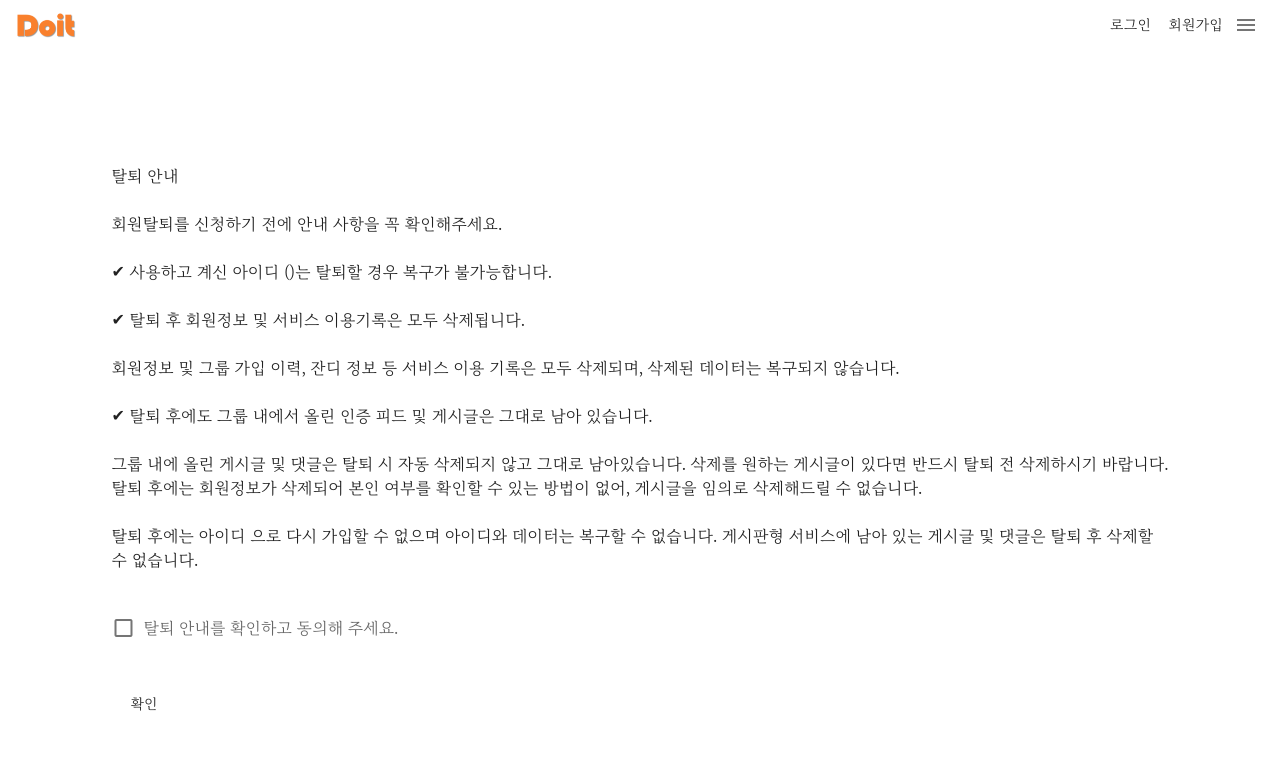
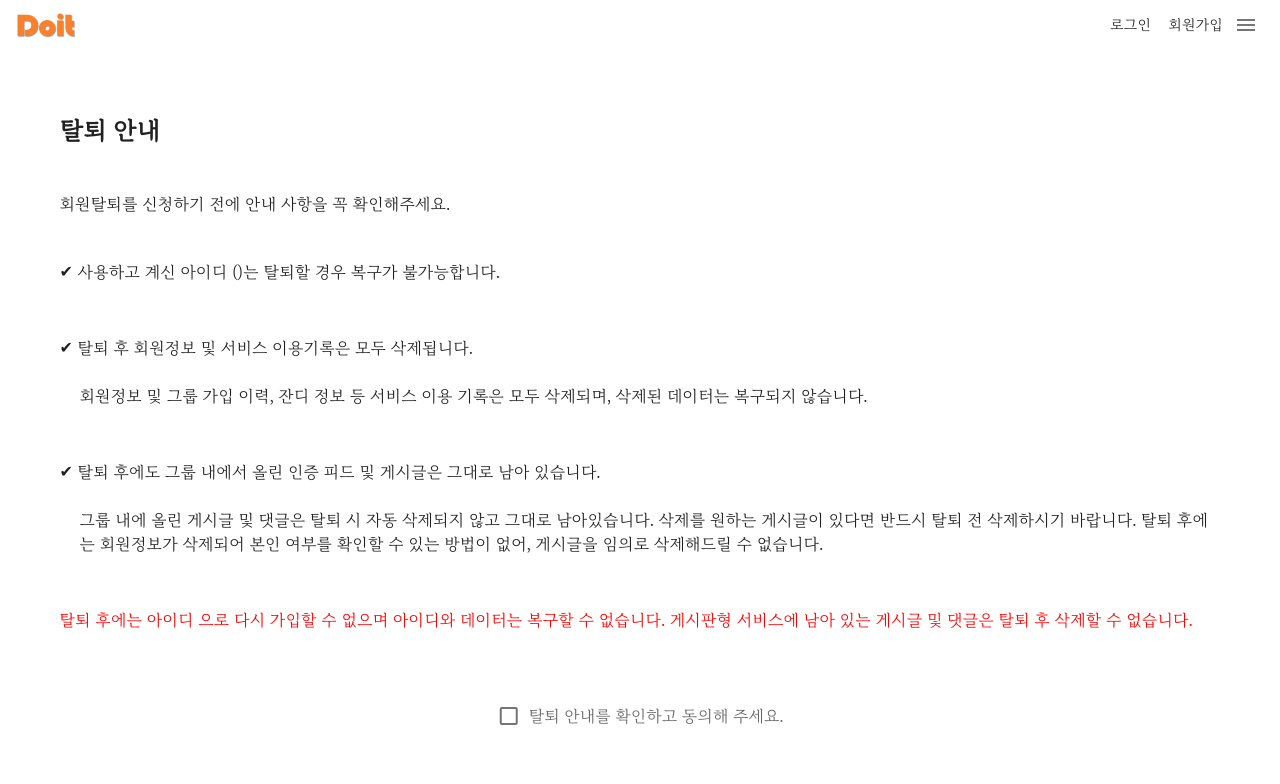
Before and after one commit to jun0811/Doit, a Vue app in the folder frontend/: page /user/delete in a window 1280 px wide. Shown: the top 784 px of the page. Built offline with nearby package versions, Linux system fonts and the light colour scheme.

Commit message:
style: 회원탈퇴 페이지 UI 완성

```diff
--- a/frontend/src/views/User/Delete.vue
+++ b/frontend/src/views/User/Delete.vue
@@ -1,18 +1,18 @@
 <template>
   <div>
     <Header></Header>
-    <v-container class="pa-8 pa-sm-16">
-      <v-row>
+    <v-container class="container-width">
+      <v-row class="mb-5">
         <v-col>
-          탈퇴 안내
+          <h2>탈퇴 안내</h2>
         </v-col>
       </v-row>
-      <v-row>
+      <v-row class="mb-5">
         <v-col>
           회원탈퇴를 신청하기 전에 안내 사항을 꼭 확인해주세요.
         </v-col>
       </v-row>
-      <v-row>
+      <v-row class="mb-7">
         <v-col>
           ✔ 사용하고 계신 아이디 ({{ email }})는 탈퇴할 경우 복구가 불가능합니다.
         </v-col>
@@ -22,8 +22,8 @@
           ✔ 탈퇴 후 회원정보 및 서비스 이용기록은 모두 삭제됩니다.
         </v-col>
       </v-row>
-      <v-row>
-        <v-col>
+      <v-row class="mb-7">
+        <v-col class="ml-5">
           회원정보 및 그룹 가입 이력, 잔디 정보 등 서비스 이용 기록은 모두 삭제되며, 삭제된 데이터는 복구되지 않습니다.
         </v-col>
       </v-row>
@@ -32,30 +32,31 @@
           ✔ 탈퇴 후에도 그룹 내에서 올린 인증 피드 및 게시글은 그대로 남아 있습니다.
         </v-col>
       </v-row>
-      <v-row>
-        <v-col>
+      <v-row class="mb-7">
+        <v-col class="ml-5">
           그룹 내에 올린 게시글 및 댓글은 탈퇴 시 자동 삭제되지 않고 그대로 남아있습니다.
           삭제를 원하는 게시글이 있다면 반드시 탈퇴 전 삭제하시기 바랍니다.
           탈퇴 후에는 회원정보가 삭제되어 본인 여부를 확인할 수 있는 방법이 없어, 게시글을 임의로 삭제해드릴 수 없습니다.
         </v-col>
       </v-row>
       <v-row>
-        <v-col>
+        <v-col class="important mb-7">
           탈퇴 후에는 아이디 {{ email }} 으로 다시 가입할 수 없으며 아이디와 데이터는 복구할 수 없습니다. 게시판형 서비스에 남아 있는 게시글 및 댓글은 탈퇴 후 삭제할 수 없습니다.
         </v-col>
       </v-row>
-      <v-row>
-        <v-col>
+      <v-row class="mb-3">
+        <v-col class="d-flex justify-center">
           <v-checkbox
             v-model="checkbox"
             label="탈퇴 안내를 확인하고 동의해 주세요."
             ></v-checkbox>
         </v-col>
       </v-row>
-      <v-row>
-        <v-col>
+      <v-row class="mb-10">
+        <v-col class="d-flex justify-center">
           <v-btn
-            text
+            outlined
+            class="check-btn"
           >
             확인
           </v-btn>
@@ -91,5 +92,22 @@ export default {
 </script>
 
 <style>
+  .container-width {
+  width: 55%;
+  margin-top: 50px;
+  }
 
+  @media only screen and (min-width: 300px) and (max-width: 599px) {
+      .container-width {
+        width: 90%;
+      }
+  }
+
+  .check-btn {
+    width: 50%;
+  }
+
+  .important {
+    color: red;
+  }
 </style>
```
